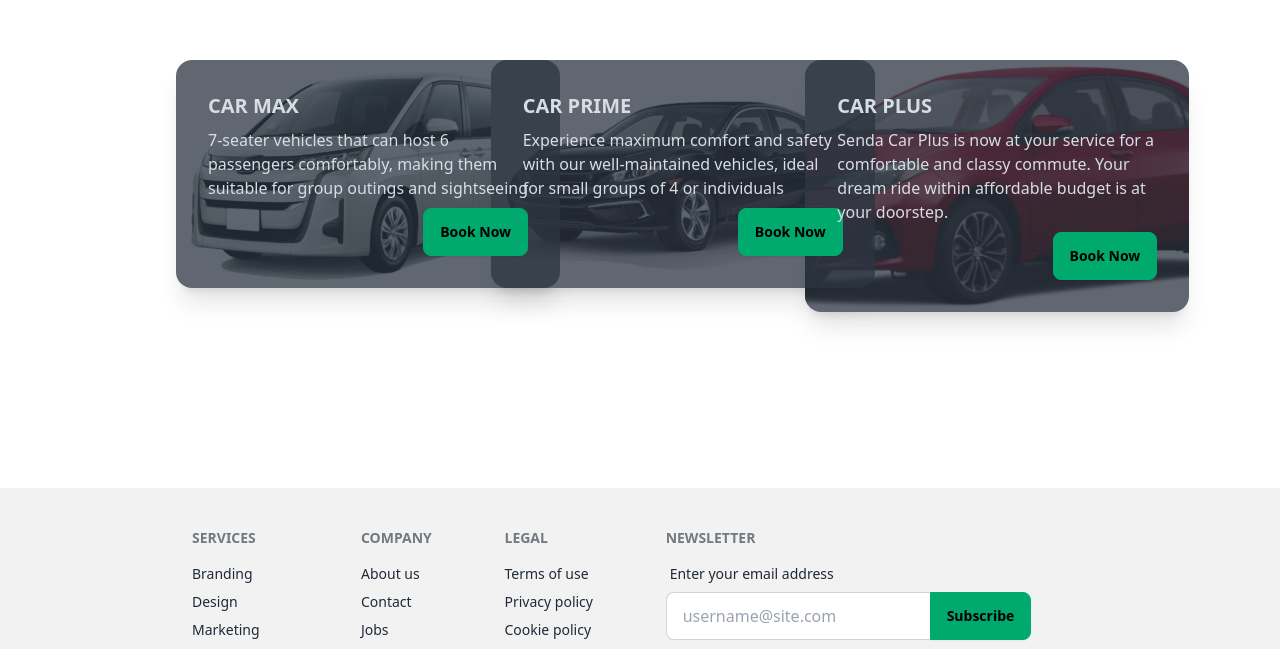
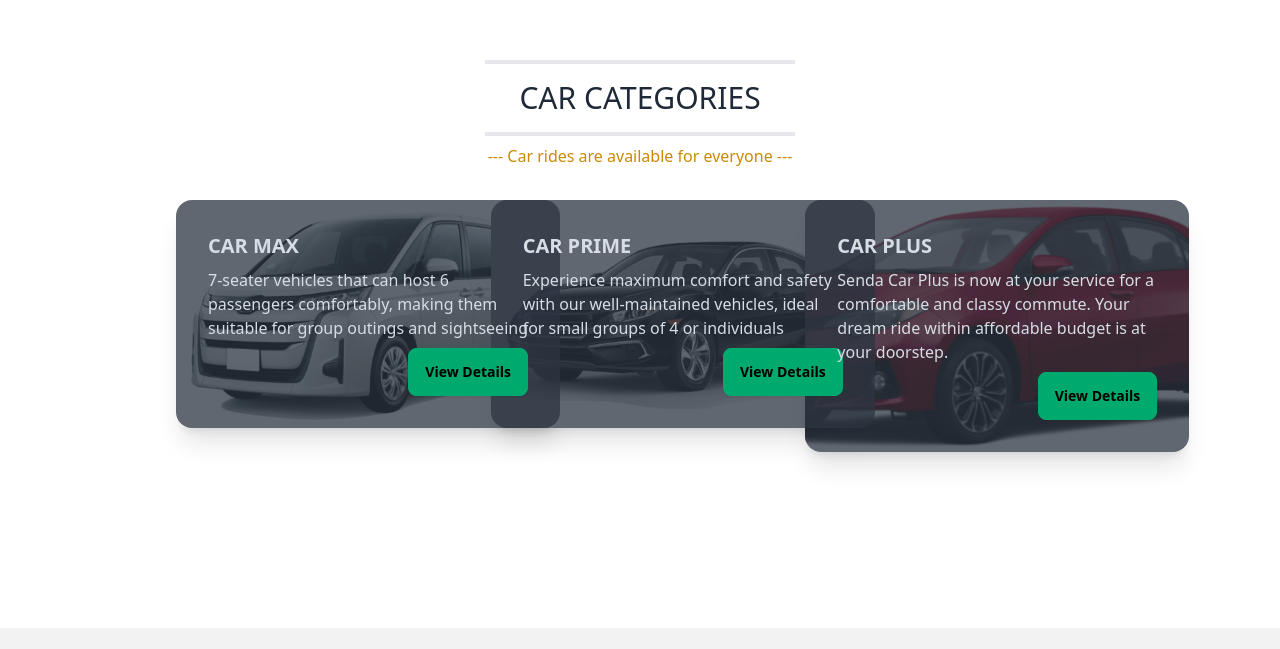
Before and after one commit to khadiza21/transport_application, a React (Vite) app: page /carService in a window 1280 px wide. Shown: the part 716-1365 px from the top of the page. Built offline with nearby package versions, Linux system fonts and the light colour scheme.

Commit message:
update car services page

```diff
--- a/src/Routers/Routers.jsx
+++ b/src/Routers/Routers.jsx
@@ -11,6 +11,7 @@ import BikeService from "../pages/ServiceItem/BikeService/BikeService";
 import CarMax from "../pages/ServiceItem/CarService/CarMax/CarMax";
 import CarPlus from "../pages/ServiceItem/CarService/CarPlus/CarPlus";
 import CarPrime from "../pages/ServiceItem/CarService/CarPrime/CarPrime";
+import NotFound from "../pages/NotFound/NotFound";
 
 export const router = createBrowserRouter([
   {
@@ -54,6 +55,10 @@ export const router = createBrowserRouter([
         path: 'maxCar',
         element: <CarMax></CarMax>
       },
+      {
+        path: 'notFound',
+        element: <NotFound></NotFound>
+      },
 
     ]
   },
--- /dev/null
+++ b/src/pages/NotFound/NotFound.jsx
@@ -0,0 +1,11 @@
+import React from 'react';
+
+const NotFound = () => {
+    return (
+        <div>
+           notfound
+        </div>
+    );
+};
+
+export default NotFound;
--- a/src/pages/ServiceItem/CarService/CarItems/Car.jsx
+++ b/src/pages/ServiceItem/CarService/CarItems/Car.jsx
@@ -11,7 +11,7 @@ const Car = ({ item }) => {
                     <h2 className="card-title uppercase">CAR {carType}</h2>
                     <p>{description}</p>
                     <div className="card-actions justify-end">
-                        <button className="btn btn-success">   <Link to={buttonText}>Book Now</Link>
+                        <button className="btn btn-success">   <Link to={buttonText}>View Details </Link>
                         </button>
                     </div>
                 </div>
--- a/src/pages/ServiceItem/CarService/CarItems/CarItems.jsx
+++ b/src/pages/ServiceItem/CarService/CarItems/CarItems.jsx
@@ -1,5 +1,6 @@
 import { useEffect, useState } from "react";
 import Car from "./Car";
+import SectionTitle from "../../../Home/Components/SectionTitile";
 
 const CarItems = () => {
     const [cars, setCars] = useState([]);
@@ -13,7 +14,15 @@ const CarItems = () => {
             })
     }, [])
     return (
-        <div className="px-44 my-44 sm:grid grid-cols-1 lg:grid-cols-3  md:grid-cols-2 gap-4">
+        <div className="px-44 my-44 ">
+            <SectionTitle
+                heading="Car Categories"
+                subHeading="Car rides are available for everyone"
+
+
+            > </SectionTitle>
+
+            <div className="sm:grid grid-cols-1 lg:grid-cols-3  md:grid-cols-2 gap-4">
                 {loading ? (
                     <p>Loading...</p>
                 ) : (
@@ -22,7 +31,7 @@ const CarItems = () => {
                         item={item}
                     ></Car>)
                     ))}
-        </div>
+            </div></div>
     );
 }
 
```
Lines whose indentation alone changed are shown as unchanged.
